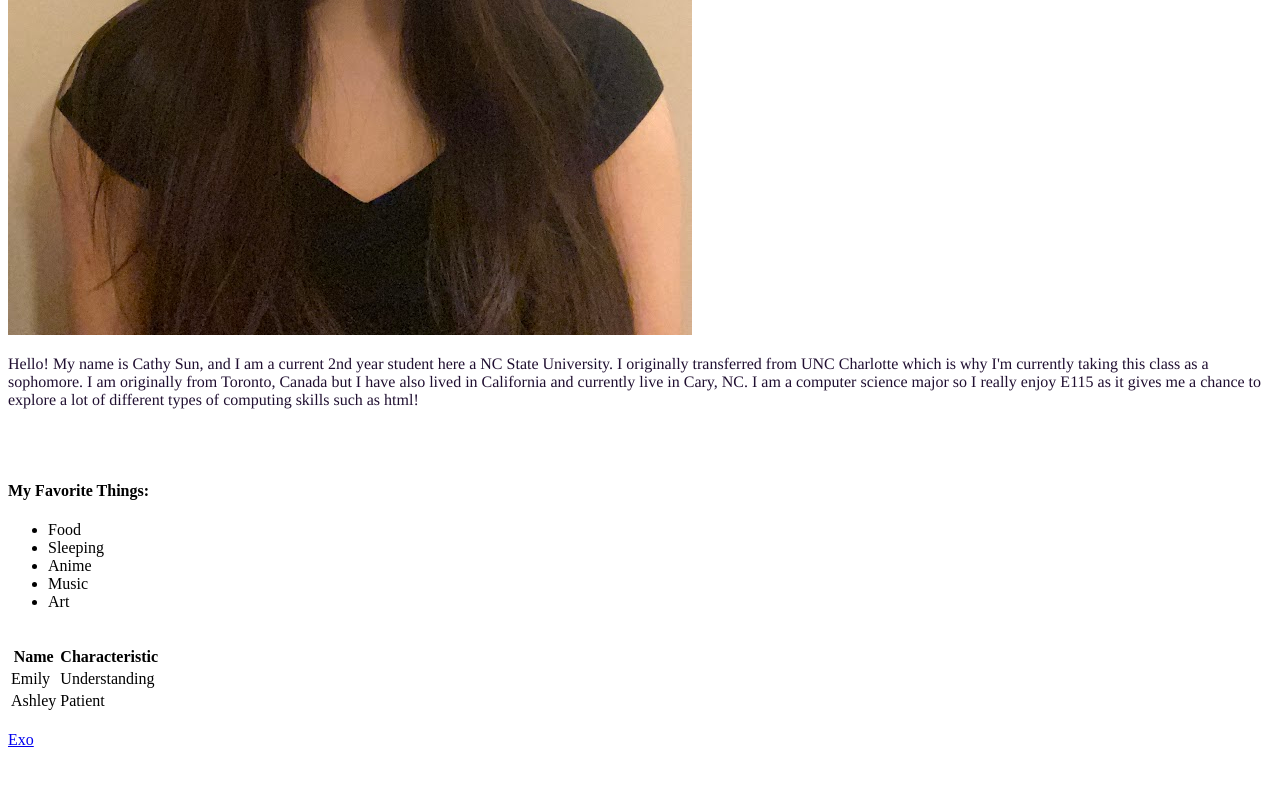
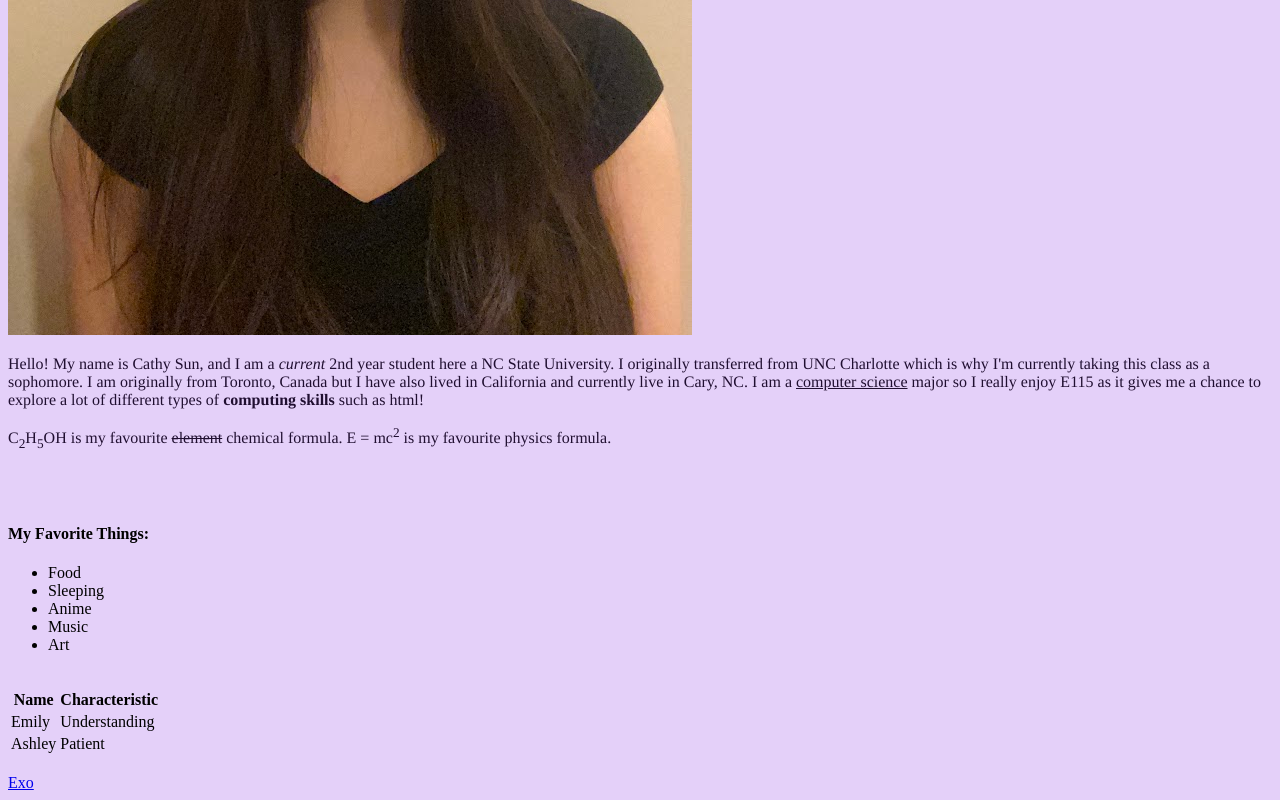
Before and after one commit to catqsun/E115_Webpages, a plain HTML site: page WebpagesGL.html in a window 1280 px wide. Shown: the part 654-1454 px from the top of the page. Before the commit the page ends 1411 px from the top, so only its background shows below. Drawn offline with Linux system fonts and the light colour scheme.

Commit message:
Add files via upload

```diff
--- a/WebpagesGL.html
+++ b/WebpagesGL.html
@@ -13,18 +13,19 @@
         <title>About Cathy Sun</title>
     </head>
 
-    <body>
+    <body style="background-color:#E4D0F9">
     <!-- Header for About me page -->
 
     <h2>Welcome to my About Me page!</h2>
     <hr	/>
 	<img src="pic.JPG" alt="A picture of Cathy">
-	<p>Hello! My name is Cathy Sun, and I am a current 2nd year student here a NC State University.
+	<p>Hello! My name is Cathy Sun, and I am a <em>current</em> 2nd year student here a NC State University.
 	I originally transferred from UNC Charlotte which is why I'm currently taking this class as a sophomore.
 	I am originally from Toronto, Canada but I have also lived in California
-	and currently live in Cary, NC. I am a computer science major so I really enjoy E115 as it gives me a chance to
-	explore a lot of different types of computing skills such as html!
+	and currently live in Cary, NC. I am a <ins>computer science</ins> major so I really enjoy E115 as it gives me a chance to
+	explore a lot of different types of <strong>computing skills</strong> such as html!
 	</p>
+	<p>C<sub>2</sub>H<sub>5</sub>OH is my favourite <del>element</del> chemical formula. E = mc<sup>2</sup> is my favourite physics formula.</p>
 	<br />
 	<br />
 	<h4>My Favorite Things:</h4>
```
